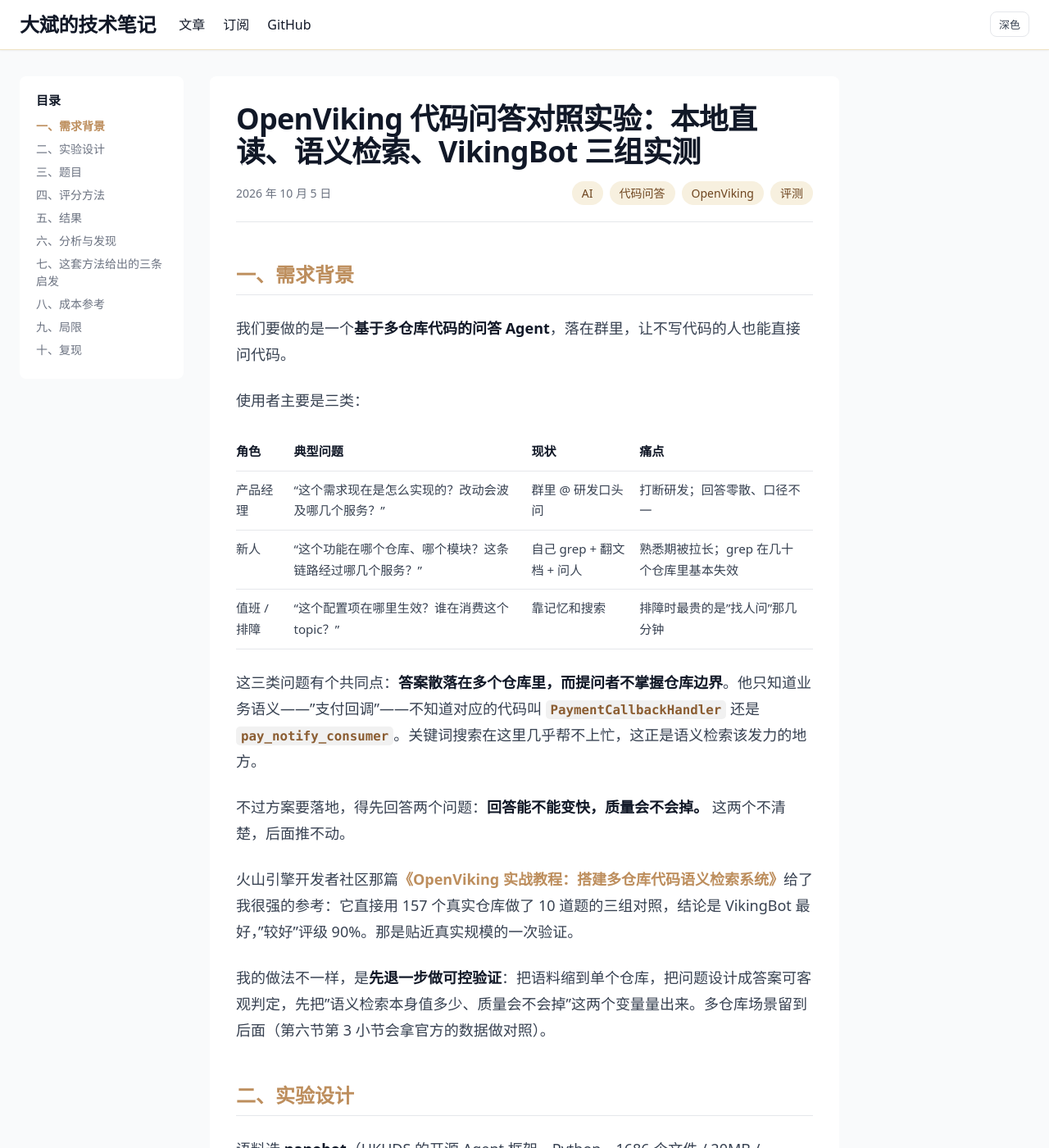
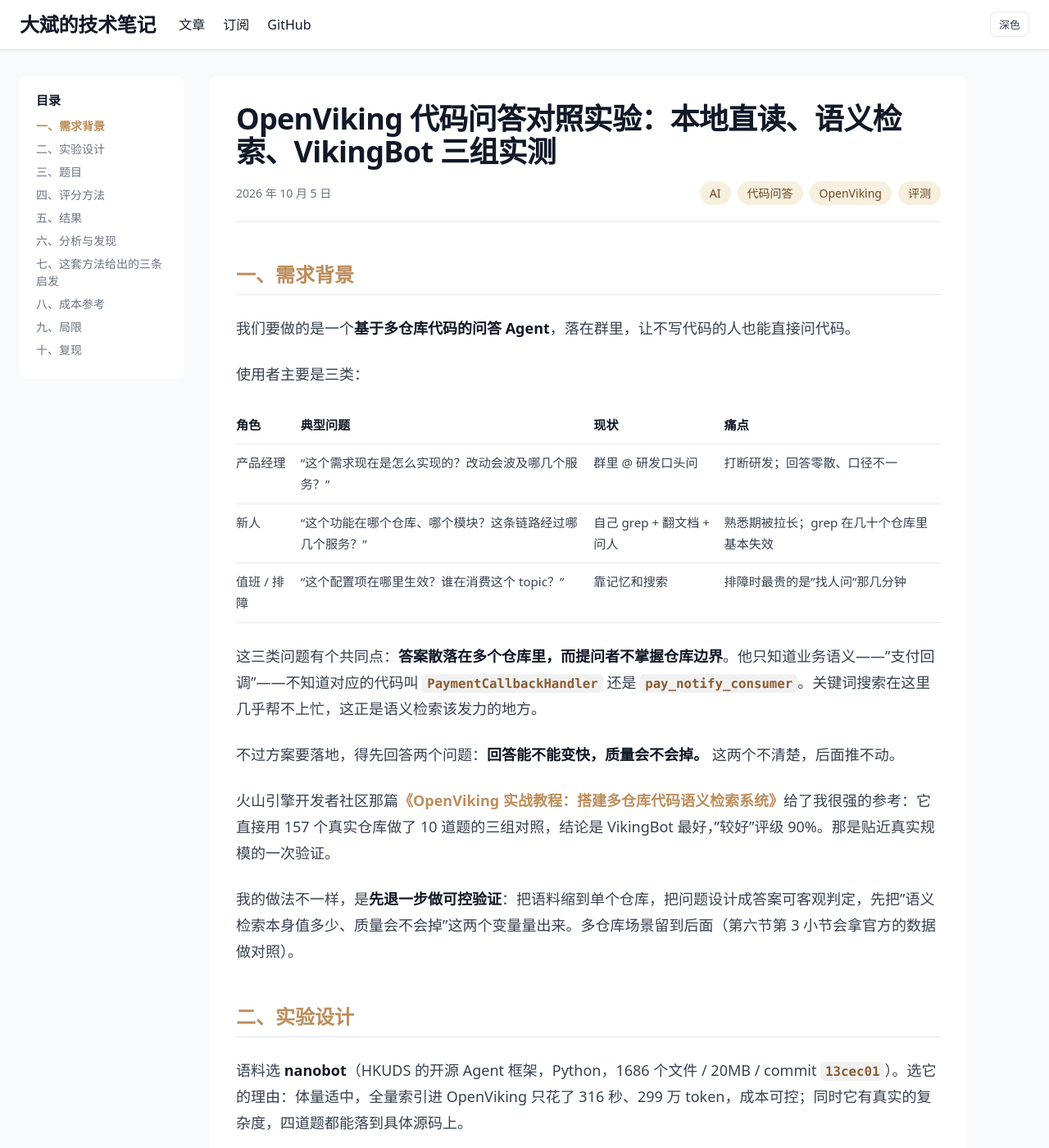
Before and after one commit to shengbinxu/shengbinxu.github.io, a Jekyll site: the page built from _posts/2026-10-05-ai-codebase-qa-benchmark.md, in a window 1280 px wide and 1400 px high. Shown: the whole window at 82% size. Built offline with Jekyll 4.4.1, drawn with Linux system fonts in a browser that asks for light colours.

Commit message:
正文加宽 704->860px（47 汉字/行，宽表格可排下）；目录收起的断点提到 1200px，字号缩小单独留 900px 档

```diff
--- a/assets/css/style.css
+++ b/assets/css/style.css
@@ -35,7 +35,7 @@
   --inline-code-fg: rgb(var(--theme-800));
   --shadow:    0 1px 2px rgb(0 0 0 / 0.04), 0 4px 16px -8px rgb(111 70 32 / 0.12);
 
-  --measure:   704px;   /* 正文阅读宽度 */
+  --measure:   860px;   /* 正文阅读宽度（≈47 汉字/行，且让宽表格能排下） */
   --card-pad-x: 32px;   /* 卡片内边距；表格外扩量与之绑定 */
   --toc-width: 200px;
   --radius:    8px;
@@ -492,8 +492,14 @@
 
 /* ------------------------------------------------------------ 响应式 */
 
+/* 低于此宽度收起目录，把横向空间让给正文与表格
+   （卡片 924 + 目录 200 + 间距 32 + 页面内边距 48 ≈ 1204） */
+@media (max-width: 1200px) {
+  .toc { display: none; }
+}
+
+/* 字号缩小单独一档，别和上面的断点绑在一起 */
 @media (max-width: 900px) {
-  .toc { display: none; }
   .article-title, .page-title { font-size: 28px; }
   .prose { font-size: 17px; }
   .prose h2 { font-size: 21px; }
```
